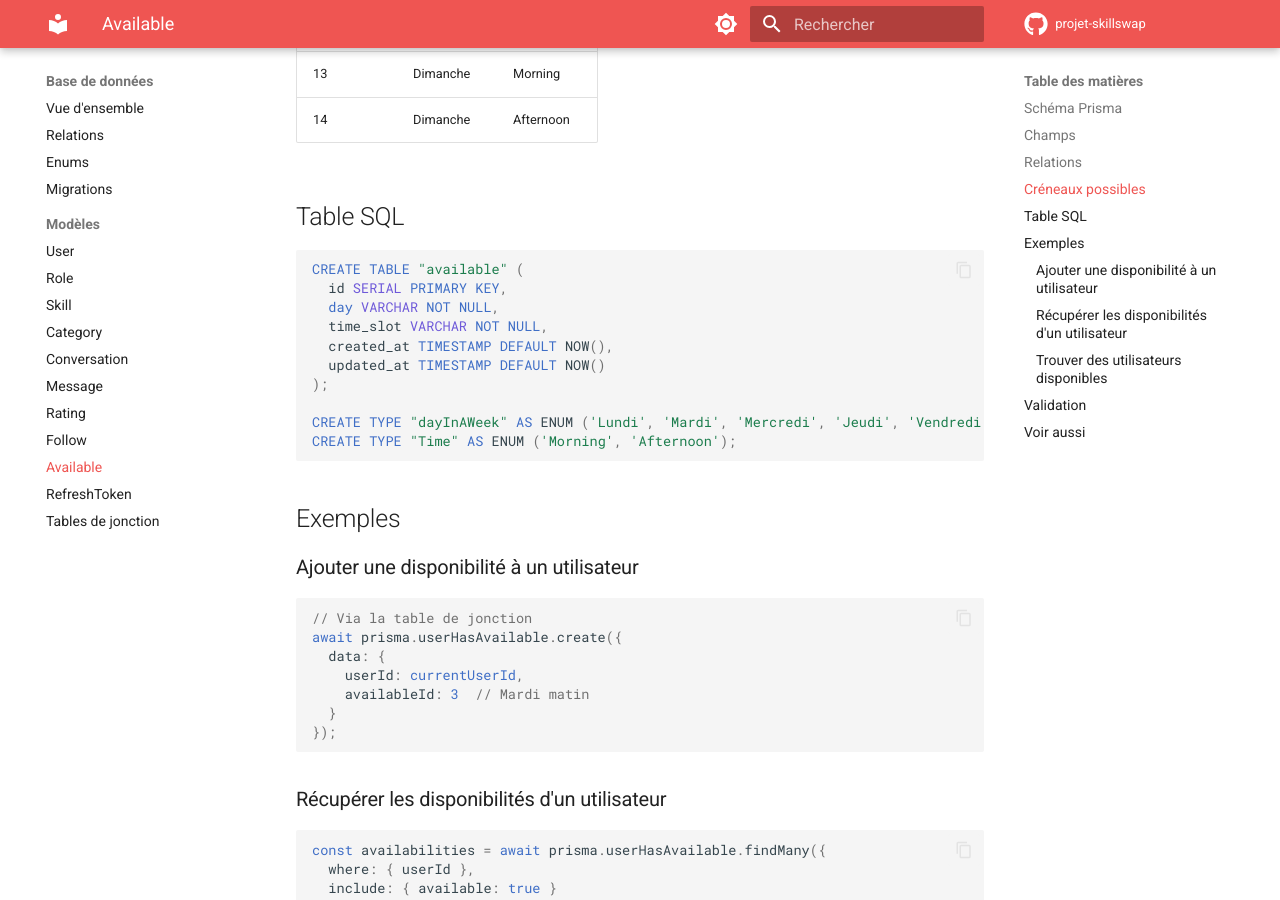
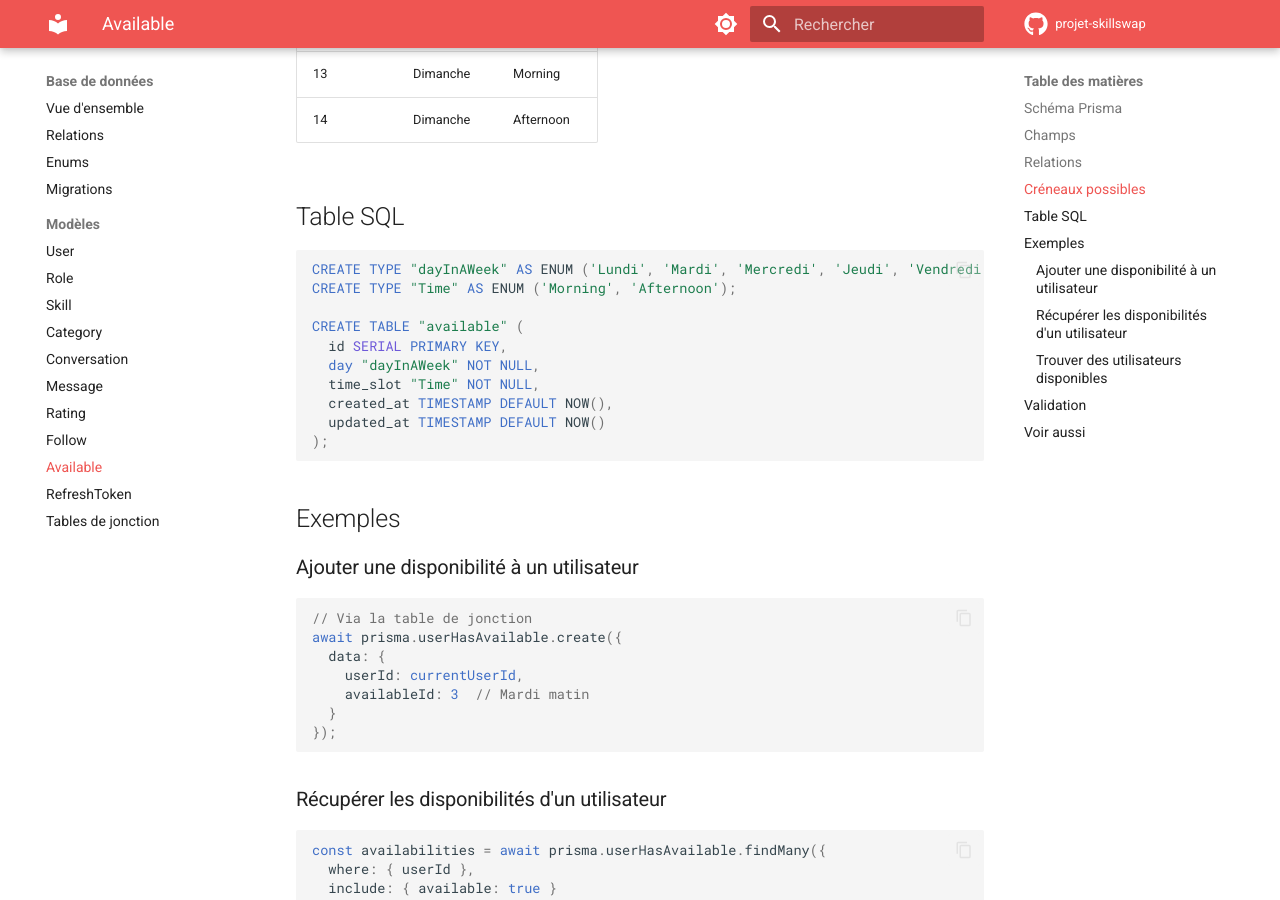
Before and after one commit to Sojeremy/documentation-skillswap, an MkDocs documentation site: the page built from docs/documentation-implementation/database/models/available.md, in a window 1280 px wide and 900 px high, scrolled down 1793 px. Built offline with MkDocs 1.6.1 and Material for MkDocs 9.7.7, drawn with Linux system fonts in a browser that asks for light colours; comment, search, counter and statistics services are not loaded.

Commit message:
docs(database): aligner les fiches modèles priorisées sur la prod (axe 2 / 2c-1)
8 corrections sur 4 fiches modèles (junction-tables.md sans modif) :

- rating.md : qualification "(1-5, validation applicative)" sur le tableau
  Champs ; suppression du CHECK constraint fictif sur score (aucun CHECK
  dans la prod, vérifié migration init_db)
- user.md : harmonisation "argon2 (variante argon2id par défaut de la lib)" ;
  Table SQL VARCHAR → TEXT pour toutes les chaînes (cohérence init_db)
- available.md : Table SQL inversée (CREATE TYPE avant CREATE TABLE pour
  cohérence DDL) ; types `day "dayInAWeek"` et `time_slot "Time"` au lieu
  de VARCHAR (alignement sur les types enum réels)
- refresh-token.md : Table SQL VARCHAR → TEXT pour token ; nom d'index
  corrigé en convention Prisma `refresh_token_user_id_idx` (au lieu de
  `idx_refresh_token_user_id`)

Refs: 9daacdb a39a797
Refs: docs/audits/axe-2-prisma-erd-database.md (rapport en fin d'axe 2)

````diff
--- a/docs/documentation-implementation/database/models/available.md
+++ b/docs/documentation-implementation/database/models/available.md
@@ -66,16 +66,16 @@ Il existe 14 créneaux possibles (7 jours × 2 périodes) :
 ## Table SQL
 
 ```sql
+CREATE TYPE "dayInAWeek" AS ENUM ('Lundi', 'Mardi', 'Mercredi', 'Jeudi', 'Vendredi', 'Samedi', 'Dimanche');
+CREATE TYPE "Time" AS ENUM ('Morning', 'Afternoon');
+
 CREATE TABLE "available" (
   id SERIAL PRIMARY KEY,
-  day VARCHAR NOT NULL,
-  time_slot VARCHAR NOT NULL,
+  day "dayInAWeek" NOT NULL,
+  time_slot "Time" NOT NULL,
   created_at TIMESTAMP DEFAULT NOW(),
   updated_at TIMESTAMP DEFAULT NOW()
 );
-
-CREATE TYPE "dayInAWeek" AS ENUM ('Lundi', 'Mardi', 'Mercredi', 'Jeudi', 'Vendredi', 'Samedi', 'Dimanche');
-CREATE TYPE "Time" AS ENUM ('Morning', 'Afternoon');
 ```
 
 ## Exemples
````
Also changed, not shown: docs/documentation-implementation/database/models/rating.md (+2 -2 lines), docs/documentation-implementation/database/models/refresh-token.md (+2 -2 lines), docs/documentation-implementation/database/models/user.md (+8 -8 lines).
